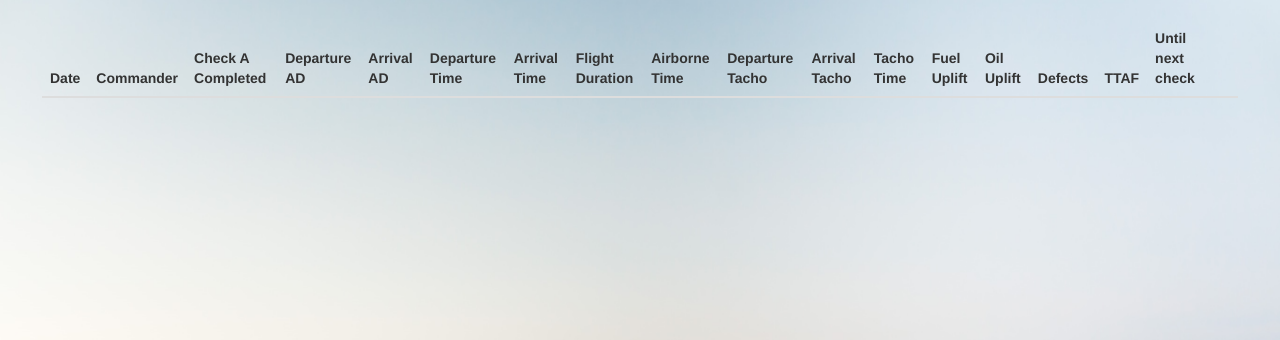
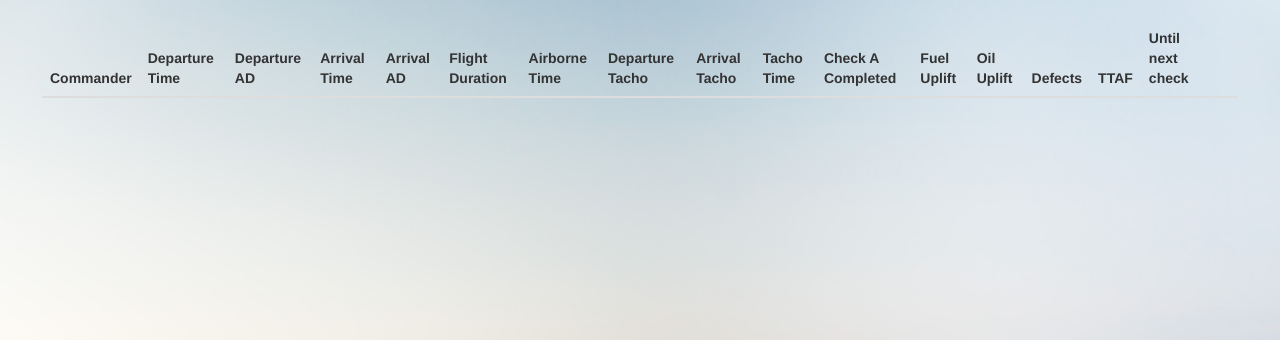
Before and after one commit to leepgent/techlog, a Django app: template log/templates/log/techlogentry_list.html in a window 1280 px wide. Shown: the part 113-453 px from the top of the page. Run offline with Django 3.2, Linux system fonts and the light colour scheme; the template is opened without the code that fills it, so the values that code supplies are empty; parts of the project's set-up code (start-up, migrations or seed data) failed here and were passed over; some libraries are stand-ins or nearby versions; some web fonts are replaced.

Commit message:
Removed unnecessary date field from log entry

```diff
--- a/aeroplanes/models.py
+++ b/aeroplanes/models.py
@@ -83,7 +83,7 @@ class Aeroplane(models.Model):
     def flown_hours_since_check(self):
         #  Sum of tech log entries
         # TODO: remove circular dependency :-/
-        entries = self.techlogentry_set.filter(date__gt=self.last_check)
+        entries = self.techlogentry_set.filter(departure_time__gt=self.last_check)
         hours = reduce(lambda h, entry: h+entry.airborne_time, list(entries), timezone.timedelta(0))  #  Can't use Django Aggregate/Sum because time isn't stored in DB
         hours_in_decimal = hours.total_seconds() / (60*60)  # Like our stored DB 'hours' values, we need hours + decimal fraction of hours
         return self.opening_airframe_hours_after_last_check + hours_in_decimal
--- a/dashboard/templates/dashboard/dashboard.html
+++ b/dashboard/templates/dashboard/dashboard.html
@@ -8,7 +8,6 @@
 {% endblock %}
 
 {% block content %}
-<!--img src="{% static 'banner.jpg' %}" alt='banner' /-->
     <h2>Dashboard</h2>
 
     {% for group in user.groups.all %}
@@ -66,10 +65,10 @@
                 {{ aeroplane.insurance_expiry }}
             </td>
             <td>
-                <a class="btn btn-sm btn-default" href="{% url 'addflight' aeroplane.registration %}" title="Add Flight..."><span class="glyphicon glyphicon-plus"></span> Add Flight...</a>
+                <a class="btn btn-xs btn-default" href="{% url 'addflight' aeroplane.registration %}" title="Add Flight..."><span class="glyphicon glyphicon-plus"></span> Add Flight...</a>
             </td>
             <td>
-                <a class="btn btn-sm btn-default" href="{% url 'techlogentrylist' aeroplane.registration %}" title="View Tech Log..."><span class="glyphicon glyphicon-list"></span> View Tech Log...</a>
+                <a class="btn btn-xs btn-default" href="{% url 'techlogentrylist' aeroplane.registration %}" title="View Tech Log..."><span class="glyphicon glyphicon-list"></span> View Tech Log...</a>
             </td>
             </tr>
 
--- a/log/forms.py
+++ b/log/forms.py
@@ -8,7 +8,6 @@ from .models import TechLogEntry
 
 TechLogEntryForm = modelform_factory(TechLogEntry, fields=[
 
-            "date",
             "commander",
             "departure_location",
             "arrival_location",
@@ -30,7 +29,6 @@ TechLogEntryForm = modelform_factory(TechLogEntry, fields=[
     "departure_location": forms.TextInput(attrs={'class': 'form-control'}),
     "arrival_location": forms.TextInput(attrs={'class': 'form-control'}),
     "defects": forms.TextInput(attrs={'class': 'form-control'}),
-    "date": DateWidget(attrs={'id':"date_id"}, usel10n = True, bootstrap_version=3),
     "departure_time": DateTimeWidget(attrs={'id':'departure_time_id'}, usel10n=True, bootstrap_version=3),
     "arrival_time": DateTimeWidget(attrs={'id':'arrival_time_id'}, usel10n=True, bootstrap_version=3)
 
--- a/log/models.py
+++ b/log/models.py
@@ -7,7 +7,6 @@ from aeroplanes.models import Aeroplane
 class TechLogEntry(models.Model):
     owner = models.ForeignKey(settings.AUTH_USER_MODEL)
     aeroplane = models.ForeignKey(Aeroplane)
-    date = models.DateField()
     commander = models.TextField(max_length=100)
     departure_location = models.TextField(max_length=100)
     arrival_location = models.TextField(max_length=100)
@@ -44,7 +43,7 @@ class TechLogEntry(models.Model):
     @property
     def until_next_check(self):
         since = self.aeroplane.last_check
-        entries = self.aeroplane.techlogentry_set.filter(date__gt=since).filter(arrival_time__lte=self.arrival_time)
+        entries = self.aeroplane.techlogentry_set.filter(departure_time__gt=since).filter(arrival_time__lte=self.arrival_time)
         hours = reduce(lambda h, entry: h+entry.airborne_time, list(entries), timezone.timedelta(0))  #  Can't use Django Aggregate/Sum because time isn't stored in DB
         hours_in_decimal = hours.total_seconds() / (60*60)  # Like our stored DB 'hours' values, we need hours + decimal fraction of hours
         return Aeroplane.MAX_HOURS_BETWEEN_CHECKS - self.aeroplane.opening_airframe_hours_after_last_check - hours_in_decimal
--- a/log/templates/log/techlogentry_add.html
+++ b/log/templates/log/techlogentry_add.html
@@ -26,7 +26,7 @@
             <table class="table">
                 {% csrf_token %}
                 {{ form.as_table }}
-                <tr><td></td><td><input type="submit" value="Add Flight" /></td></tr>
+                <tr><td></td><td><input type="submit" class="btn btn-default" value="Add Flight" /></td></tr>
             </table>
         </form>
     </div>
--- a/log/templates/log/techlogentry_detail.html
+++ b/log/templates/log/techlogentry_detail.html
@@ -14,7 +14,7 @@
     <li><a href="{% url 'dashboard' %}" title="Dashboard">Dashboard</a></li>
     <li><a href="{% url 'aeroplane' aeroplane.registration %}">{{ aeroplane.registration }}</a></li>
     <li><a href="{% url 'techlogentrylist' aeroplane.registration %}">Tech Log</a></li>
-    <li class="active">Edit Flight on {{ entry.date }} - Capt {{ entry.commander }} ({{ entry.departure_location }} - {{ entry.arrival_location }})</li>
+    <li class="active">Edit Flight on {{ entry.departure_time|date:"SHORT_DATE_FORMAT" }} - Capt {{ entry.commander }} ({{ entry.departure_location }} - {{ entry.arrival_location }})</li>
 {% endblock %}
 
 {% block content %}
@@ -25,7 +25,7 @@
         {{ form.as_table }}
         <tr>
             <td></td>
-            <td><input type="submit" value="Save Flight" /></td>
+            <td><input type="submit" class="btn btn-default" value="Save Flight" /></td>
         </tr>
         </table>
         </form>
--- a/log/templates/log/techlogentry_list.html
+++ b/log/templates/log/techlogentry_list.html
@@ -18,18 +18,17 @@
     <table class="table table-striped">
     <thead>
     <tr>
-        <th>Date</th>
         <th>Commander</th>
-        <th>Check A Completed</th>
+        <th>Departure Time</th>
         <th>Departure AD</th>
+        <th>Arrival Time</th>
         <th>Arrival AD</th>
-        <th>Departure Time</th>
-        <th>Arrival Time</th>
         <th>Flight Duration</th>
         <th>Airborne Time</th>
         <th>Departure Tacho</th>
         <th>Arrival Tacho</th>
         <th>Tacho Time</th>
+        <th>Check A Completed</th>
         <th>Fuel Uplift</th>
         <th>Oil Uplift</th>
         <th>Defects</th>
@@ -45,20 +44,22 @@
    <tbody>
    {% for entry in object_list %}
        <tr>
-        <td>{{ entry.date|date:"SHORT_DATE_FORMAT" }}</td>
         <td>{{ entry.commander }}</td>
-        <td style="text-align: center">{%  if entry.check_a_completed %}<span class="icon ion-checkmark-circled"></span>{% endif %}</td>
+
+       <td>{{ entry.departure_time|time:"H:i" }}</td>
         <td>{{ entry.departure_location }}</td>
+       <td>{{ entry.arrival_time|time:"H:i" }}</td>
         <td>{{ entry.arrival_location }}</td>
 
-        <td>{{ entry.departure_time|time:"H:i" }}</td>
-        <td>{{ entry.arrival_time|time:"H:i" }}</td>
+
+
         <td>{{ entry.flight_duration }}</td>
         <td>{{ entry.airborne_time }}</td>
 
         <td>{{ entry.departure_tacho }}</td>
         <td>{{ entry.arrival_tacho }}</td>
         <td>{{ entry.engine_duration }}</td>
+        <td style="text-align: center">{%  if entry.check_a_completed %}<span class="icon ion-checkmark-circled"></span>{% endif %}</td>
         <td>{{ entry.fuel_uplift }}</td>
         <td>{{ entry.oil_uplift }}</td>
         <td>{{ entry.defects }}</td>
--- a/log/views.py
+++ b/log/views.py
@@ -45,7 +45,6 @@ def add_flight(request, aeroplane_reg):
         last_entry = aeroplane.techlogentry_set.last()
         now = timezone.now().replace(second=0)
         form = TechLogEntryForm(initial={
-            "date": timezone.now().date(),
             "departure_time": now,
             "arrival_time": now,
             "commander": request.user.last_name,
```
Also changed, not shown: log/migrations/0004_remove_techlogentry_date.py (added), static/banner.jpg (deleted).
